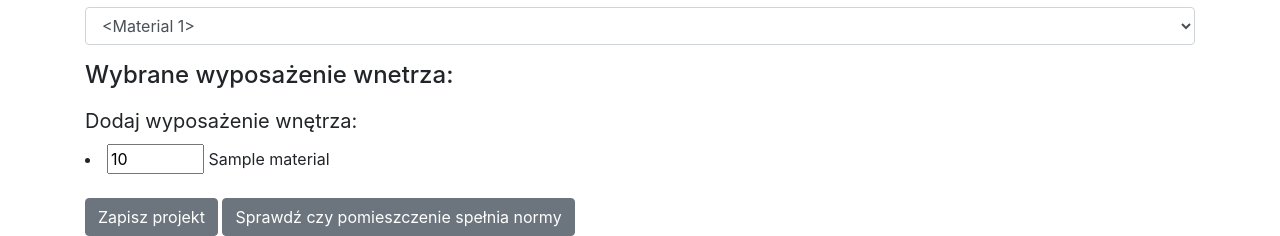
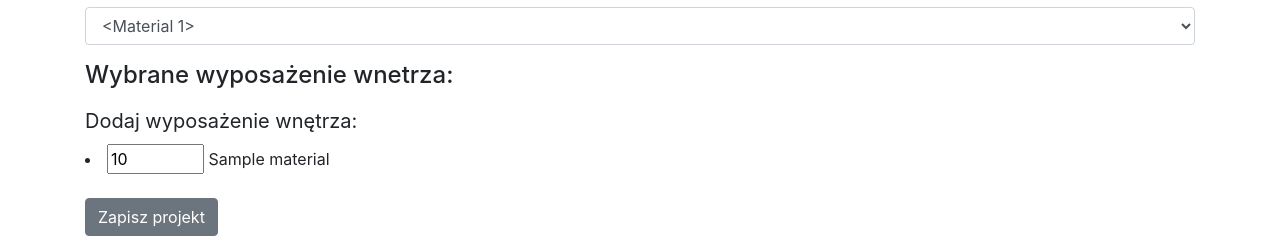
Before and after one commit to DorianWlodarczyk/System_do_obliczania_ch-onno-ci_akustycznej_w_pomieszczeniach_mieszkalnych_i_u-ytkowych, a Flask app: template App/website/templates/editproject.html in a window 1280 px wide. Shown: the part 1144-1380 px from the top of the page. Run offline with Flask 3, Linux system fonts and the light colour scheme; tables that the repository leaves empty hold one stand-in row (values such as "Sample post"); the template is opened without the code that fills it: values that come from a table or form of the project are taken from there, most other values are stand-ins (such as "Sample title", 1, 10 or a date in 2020); some libraries are stand-ins or nearby versions.

Commit message:
usuniecie przycisków z editproject.html

```diff
--- a/App/website/templates/editproject.html
+++ b/App/website/templates/editproject.html
@@ -142,11 +142,9 @@
 </div>
   <br/>
     <button type="submit" class="btn btn-secondary" id="submit-button">Zapisz projekt</button>
-    <button type="button" class="btn btn-secondary" id="checker-button">Sprawdź czy pomieszczenie spełnia normy</button>
 </form>
 <script>
 document.getElementById("submit-button").enabled = true;
-document.getElementById("checker-button").enabled = true;
 let sufit = document.getElementById("sufit");
 sufit.addEventListener("change", checkInputs);
 let wall_1 = document.getElementById("wall1");
@@ -165,11 +163,9 @@ podloga.addEventListener("change", checkInputs);
 function checkInputs() {
   if (wall_1.value !== "null" && wall_2.value !== "null" && wall_3.value !== "null" && wall_4.value !== "null" && sufit.value !=="null" && podloga.value !== "null") {
     document.getElementById("submit-button").enabled = true;
-    document.getElementById("checker-button").enabled = true;
+
   } else {
     document.getElementById("submit-button").enabled = true;
-    document.getElementById("checker-button").enabled = true;
-    {#podloga.setAttribute("style","background-color:red;");#}
   }
 }
 
```
